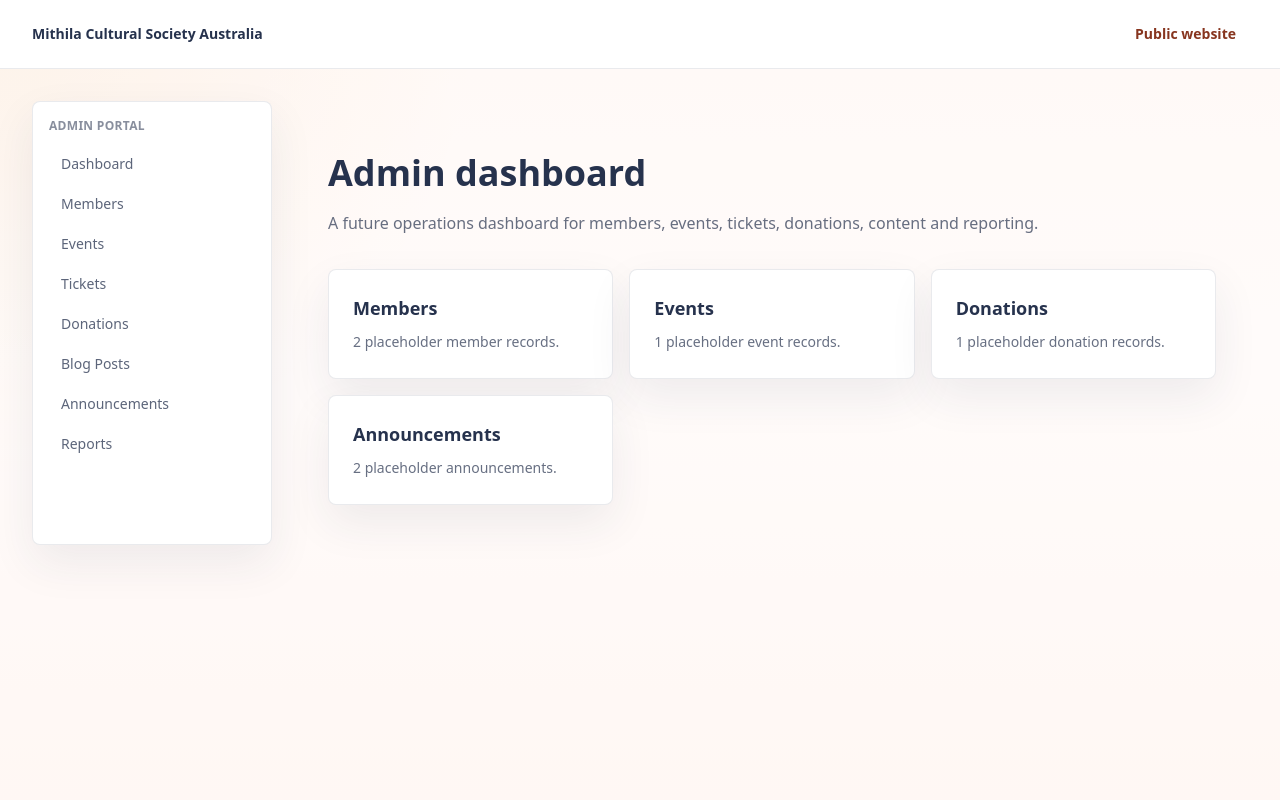
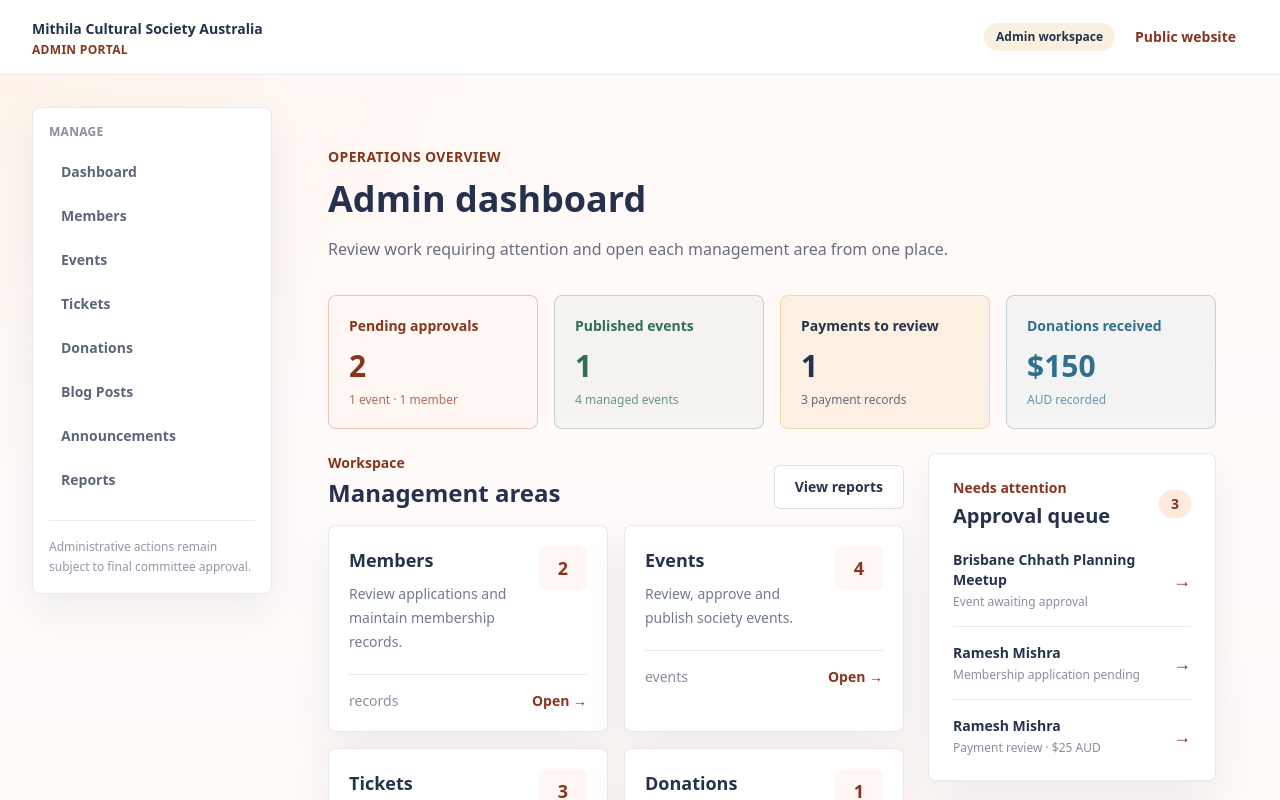
Before and after one commit to shrishishirendu/MCSA, a Next.js app: page /admin in a window 1280 px wide. Shown: the top 800 px of the page. Built offline with nearby package versions, Linux system fonts and the light colour scheme.

Commit message:
Build admin operations dashboard

```diff
--- a/src/app/(admin)/admin/page.tsx
+++ b/src/app/(admin)/admin/page.tsx
@@ -1,22 +1,274 @@
-import { announcements, donations, featuredEvents, members } from "@/data/placeholders";
+import Link from "next/link";
+import {
+  announcements,
+  blogPosts,
+  donations,
+  eventPaymentRecords,
+  managedEvents,
+  members
+} from "@/data/placeholders";
 import { PageLayout } from "@/components/layout/PageLayout";
-import { FeatureGrid } from "@/components/sections/FeatureGrid";
+import { Button } from "@/components/ui/Button";
+import { Card } from "@/components/ui/Card";
+
+const pendingEvents = managedEvents.filter((event) => event.needsApproval);
+const pendingMembers = members.filter(
+  (member) => member.membershipStatus === "pending"
+);
+const pendingPayments = eventPaymentRecords.filter(
+  (payment) => payment.status === "pending"
+);
+const receivedDonations = donations.reduce(
+  (total, donation) => total + donation.amountAud,
+  0
+);
+
+const managementAreas = [
+  {
+    title: "Members",
+    description: "Review applications and maintain membership records.",
+    href: "/admin/members",
+    count: members.length,
+    countLabel: "records"
+  },
+  {
+    title: "Events",
+    description: "Review, approve and publish society events.",
+    href: "/admin/events",
+    count: managedEvents.length,
+    countLabel: "events"
+  },
+  {
+    title: "Tickets",
+    description: "Check registrations, payments and attendee records.",
+    href: "/admin/tickets",
+    count: eventPaymentRecords.length,
+    countLabel: "payments"
+  },
+  {
+    title: "Donations",
+    description: "Track donations and payment reconciliation.",
+    href: "/admin/donations",
+    count: donations.length,
+    countLabel: "donations"
+  },
+  {
+    title: "Blog posts",
+    description: "Manage society updates and cultural articles.",
+    href: "/admin/blog-posts",
+    count: blogPosts.length,
+    countLabel: "posts"
+  },
+  {
+    title: "Announcements",
+    description: "Publish updates for members and the public.",
+    href: "/admin/announcements",
+    count: announcements.length,
+    countLabel: "notices"
+  }
+];
 
 export default function AdminDashboardPage() {
   return (
     <PageLayout
+      eyebrow="Operations overview"
       title="Admin dashboard"
-      description="A future operations dashboard for members, events, tickets, donations, content and reporting."
+      description="Review work requiring attention and open each management area from one place."
       className="px-0 py-0"
     >
-      <FeatureGrid
-        features={[
-          { title: "Members", description: `${members.length} placeholder member records.` },
-          { title: "Events", description: `${featuredEvents.length} placeholder event records.` },
-          { title: "Donations", description: `${donations.length} placeholder donation records.` },
-          { title: "Announcements", description: `${announcements.length} placeholder announcements.` }
-        ]}
-      />
+      <section
+        aria-label="Admin summary"
+        className="grid gap-4 sm:grid-cols-2 xl:grid-cols-4"
+      >
+        <SummaryCard
+          label="Pending approvals"
+          value={pendingEvents.length + pendingMembers.length}
+          detail={`${pendingEvents.length} event · ${pendingMembers.length} member`}
+          tone="lotus"
+        />
+        <SummaryCard
+          label="Published events"
+          value={managedEvents.filter((event) => event.status === "published").length}
+          detail={`${managedEvents.length} managed events`}
+          tone="leaf"
+        />
+        <SummaryCard
+          label="Payments to review"
+          value={pendingPayments.length}
+          detail={`${eventPaymentRecords.length} payment records`}
+          tone="turmeric"
+        />
+        <SummaryCard
+          label="Donations received"
+          value={`$${receivedDonations.toLocaleString("en-AU")}`}
+          detail="AUD recorded"
+          tone="river"
+        />
+      </section>
+
+      <div className="mt-6 grid gap-6 xl:grid-cols-[minmax(0,1.6fr)_minmax(18rem,0.8fr)]">
+        <section aria-labelledby="management-heading">
+          <div className="mb-4 flex items-end justify-between gap-4">
+            <div>
+              <p className="text-sm font-semibold text-lotus-700">Workspace</p>
+              <h2
+                id="management-heading"
+                className="mt-1 text-2xl font-bold text-indigoInk"
+              >
+                Management areas
+              </h2>
+            </div>
+            <Button href="/admin/reports" variant="secondary">
+              View reports
+            </Button>
+          </div>
+
+          <div className="grid gap-4 md:grid-cols-2">
+            {managementAreas.map((area) => (
+              <Link
+                key={area.href}
+                href={area.href}
+                className="group rounded-lg border border-indigoInk/10 bg-white p-5 shadow-soft transition hover:-translate-y-0.5 hover:border-lotus-500/40 hover:shadow-lg focus:outline-none focus:ring-2 focus:ring-lotus-500 focus:ring-offset-2"
+              >
+                <div className="flex items-start justify-between gap-4">
+                  <div>
+                    <h3 className="text-lg font-bold text-indigoInk group-hover:text-lotus-700">
+                      {area.title}
+                    </h3>
+                    <p className="mt-2 text-sm leading-6 text-indigoInk/65">
+                      {area.description}
+                    </p>
+                  </div>
+                  <span className="grid min-w-12 place-items-center rounded-md bg-lotus-50 px-3 py-2 text-lg font-bold text-lotus-700">
+                    {area.count}
+                  </span>
+                </div>
+                <div className="mt-5 flex items-center justify-between border-t border-indigoInk/10 pt-4 text-sm">
+                  <span className="font-medium text-indigoInk/55">
+                    {area.countLabel}
+                  </span>
+                  <span className="font-semibold text-lotus-700">
+                    Open <span aria-hidden="true">→</span>
+                  </span>
+                </div>
+              </Link>
+            ))}
+          </div>
+        </section>
+
+        <aside className="space-y-6" aria-label="Admin attention list">
+          <Card>
+            <div className="flex items-center justify-between gap-4">
+              <div>
+                <p className="text-sm font-semibold text-lotus-700">
+                  Needs attention
+                </p>
+                <h2 className="mt-1 text-xl font-bold text-indigoInk">
+                  Approval queue
+                </h2>
+              </div>
+              <span className="rounded-full bg-lotus-100 px-3 py-1 text-sm font-bold text-lotus-700">
+                {pendingEvents.length + pendingMembers.length + pendingPayments.length}
+              </span>
+            </div>
+
+            <div className="mt-5 divide-y divide-indigoInk/10">
+              {pendingEvents.map((event) => (
+                <QueueItem
+                  key={event.id}
+                  title={event.title}
+                  detail="Event awaiting approval"
+                  href="/admin/events"
+                />
+              ))}
+              {pendingMembers.map((member) => (
+                <QueueItem
+                  key={member.id}
+                  title={member.name}
+                  detail="Membership application pending"
+                  href="/admin/members"
+                />
+              ))}
+              {pendingPayments.map((payment) => (
+                <QueueItem
+                  key={payment.id}
+                  title={payment.payer}
+                  detail={`Payment review · $${payment.amountAud} AUD`}
+                  href="/admin/tickets"
+                />
+              ))}
+            </div>
+          </Card>
+
+          <Card className="bg-indigoInk text-white">
+            <p className="text-sm font-semibold text-turmeric">Admin access</p>
+            <h2 className="mt-2 text-xl font-bold">Portal foundation</h2>
+            <p className="mt-3 text-sm leading-6 text-white/70">
+              This interface currently uses project records. Authentication,
+              database updates and payment actions must be connected before
+              production administration is enabled.
+            </p>
+            <Button
+              href="/"
+              variant="secondary"
+              className="mt-5 border-white/20 bg-white/10 text-white hover:border-white/50 hover:text-white"
+            >
+              View public website
+            </Button>
+          </Card>
+        </aside>
+      </div>
     </PageLayout>
   );
 }
+
+type SummaryCardProps = {
+  label: string;
+  value: number | string;
+  detail: string;
+  tone: "lotus" | "leaf" | "turmeric" | "river";
+};
+
+const summaryToneClasses: Record<SummaryCardProps["tone"], string> = {
+  lotus: "border-lotus-500/30 bg-lotus-50 text-lotus-700",
+  leaf: "border-leaf/25 bg-leaf/5 text-leaf",
+  turmeric: "border-turmeric/30 bg-turmeric/10 text-indigoInk",
+  river: "border-river/25 bg-river/5 text-river"
+};
+
+function SummaryCard({ label, value, detail, tone }: SummaryCardProps) {
+  return (
+    <article className={`rounded-lg border p-5 ${summaryToneClasses[tone]}`}>
+      <p className="text-sm font-semibold">{label}</p>
+      <p className="mt-3 text-3xl font-extrabold">{value}</p>
+      <p className="mt-2 text-xs font-medium opacity-70">{detail}</p>
+    </article>
+  );
+}
+
+function QueueItem({
+  title,
+  detail,
+  href
+}: {
+  title: string;
+  detail: string;
+  href: string;
+}) {
+  return (
+    <Link
+      href={href}
+      className="group flex items-center justify-between gap-3 py-4 first:pt-0 last:pb-0"
+    >
+      <span>
+        <span className="block text-sm font-bold text-indigoInk group-hover:text-lotus-700">
+          {title}
+        </span>
+        <span className="mt-1 block text-xs text-indigoInk/55">{detail}</span>
+      </span>
+      <span className="text-lg text-lotus-700" aria-hidden="true">
+        →
+      </span>
+    </Link>
+  );
+}
--- a/src/components/layout/PortalShell.tsx
+++ b/src/components/layout/PortalShell.tsx
@@ -12,11 +12,20 @@ type PortalShellProps = {
 export function PortalShell({ title, navigation, children }: PortalShellProps) {
   return (
     <div className="min-h-screen bg-lotus-50/45">
-      <header className="border-b border-indigoInk/10 bg-white">
+      <header className="border-b border-indigoInk/10 bg-white/95 backdrop-blur">
         <div className="mx-auto flex max-w-7xl flex-wrap items-center justify-between gap-4 px-4 py-4 sm:px-6 lg:px-8">
+          <div>
             <Link href="/" className="text-sm font-bold text-indigoInk">
               {ORGANISATION_NAME}
             </Link>
+            <p className="mt-0.5 text-xs font-semibold uppercase tracking-wide text-lotus-700">
+              {title}
+            </p>
+          </div>
+          <div className="flex items-center gap-2">
+            <span className="hidden rounded-full bg-turmeric/15 px-3 py-1.5 text-xs font-semibold text-indigoInk sm:inline-flex">
+              Admin workspace
+            </span>
             <Link
               href="/"
               className="rounded-md px-3 py-2 text-sm font-semibold text-lotus-700 hover:bg-lotus-50"
@@ -24,23 +33,30 @@ export function PortalShell({ title, navigation, children }: PortalShellProps) {
               Public website
             </Link>
           </div>
+        </div>
       </header>
       <div className="mx-auto grid max-w-7xl gap-6 px-4 py-8 sm:px-6 lg:grid-cols-[240px_1fr] lg:px-8">
-        <aside className="rounded-lg border border-indigoInk/10 bg-white p-4 shadow-soft">
+        <aside className="h-fit rounded-lg border border-indigoInk/10 bg-white p-4 shadow-soft lg:sticky lg:top-6">
           <p className="mb-3 text-xs font-semibold uppercase tracking-wide text-indigoInk/55">
-            {title}
+            Manage
           </p>
           <nav className="grid gap-1" aria-label={`${title} navigation`}>
             {navigation.map((item) => (
               <Link
                 key={item.href}
                 href={item.href}
-                className="rounded-md px-3 py-2 text-sm font-medium text-indigoInk/75 hover:bg-lotus-50 hover:text-lotus-700"
+                className="rounded-md px-3 py-2.5 text-sm font-semibold text-indigoInk/75 transition hover:bg-lotus-50 hover:text-lotus-700 focus:outline-none focus:ring-2 focus:ring-lotus-500"
               >
                 {item.label}
               </Link>
             ))}
           </nav>
+          <div className="mt-5 border-t border-indigoInk/10 pt-4">
+            <p className="text-xs leading-5 text-indigoInk/50">
+              Administrative actions remain subject to final committee
+              approval.
+            </p>
+          </div>
         </aside>
         <main>{children}</main>
       </div>
--- a/src/lib/navigation.ts
+++ b/src/lib/navigation.ts
@@ -5,7 +5,7 @@ export const publicNavigation: NavigationItem[] = [
   { label: "Events", href: "/events" },
   { label: "Gallery", href: "/gallery" },
   { label: "Blog", href: "/blog" },
-  { label: "Admin", href: "/admin" }
+  { label: "Admin Portal", href: "/admin" }
 ];
 
 export const memberNavigation: NavigationItem[] = [
```
Lines whose indentation alone changed are shown as unchanged.
